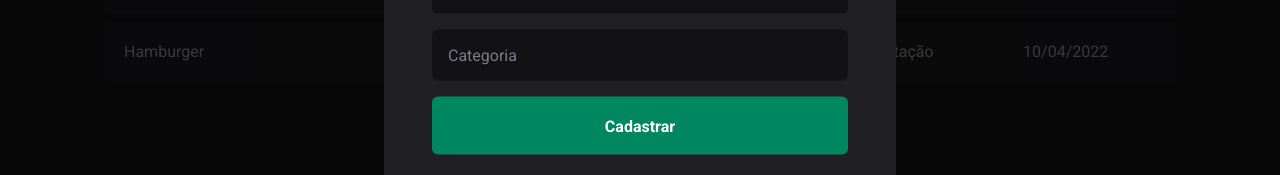
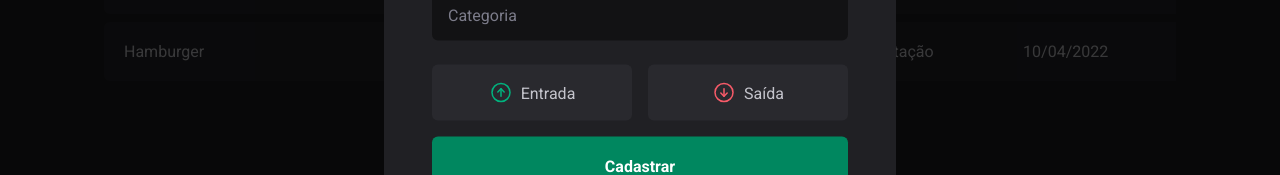
Before and after one commit to JoseGustavoCabralMello/MBA-ProjetoDTMoney, a React (Vite) app: page / in a window 1280 px wide. Both pictures are taken after a click on the button "Nova transação". Shown: the part 405-580 px from the top of the page. Built offline with nearby package versions, Linux system fonts and the light colour scheme.

Commit message:
Estrutura visual - Botões de entrada e saída

```diff
--- a/src/components/NewTrasnactionModal/index.tsx
+++ b/src/components/NewTrasnactionModal/index.tsx
@@ -1,6 +1,6 @@
 import * as Dialog from '@radix-ui/react-dialog';
-import { Content, Overlay } from './styles';
-import { X } from 'phosphor-react';
+import { Content, Overlay, TransactionType, TransactionTypeButton } from './styles';
+import { ArrowCircleDown, ArrowCircleUp, X } from 'phosphor-react';
 import { CloseButton } from '../NewTrasnactionModal/styles';
 
 export function NewTransactionModal() {
@@ -20,6 +20,18 @@
           <input type="number" placeholder="Preço" required />
           <input type="text" placeholder="Categoria" required />
 
+          <TransactionType>
+            <TransactionTypeButton variant='income'>
+              <ArrowCircleUp size={24} />
+              Entrada
+            </TransactionTypeButton>
+
+            <TransactionTypeButton variant='outcome'>
+              <ArrowCircleDown size={24} />
+              Saída
+            </TransactionTypeButton>
+          </TransactionType>
+
           <button type="submit">
             Cadastrar
           </button>
--- a/src/components/NewTrasnactionModal/styles.ts
+++ b/src/components/NewTrasnactionModal/styles.ts
@@ -68,3 +68,30 @@
   cursor: pointer;
   color: ${props => props.theme["gray-500"]};
 `
+
+export const TransactionType = styled.div`
+  display: grid;
+  grid-template-columns: repeat(2, 1fr);
+  gap: 1rem;
+  margin-top: 0.5rem;
+`;
+
+interface TransactionTypeButtonProps {
+  variant: 'income' | 'outcome'
+}
+
+export const TransactionTypeButton = styled.button<TransactionTypeButtonProps>`
+  background: ${props => props.theme["gray-700"]};
+  padding: 1rem;
+  display: flex;
+  align-items: center;
+  justify-content: center;
+  gap: 0.5rem;
+  border-radius: 6px;
+  cursor: pointer;
+  border: 0;
+  color: ${props => props.theme["gray-300"]};
+  svg {
+    color: ${props => props.variant === 'income' ? props.theme["green-300"] : props.theme["red-300"]}
+  }
+  `
```
